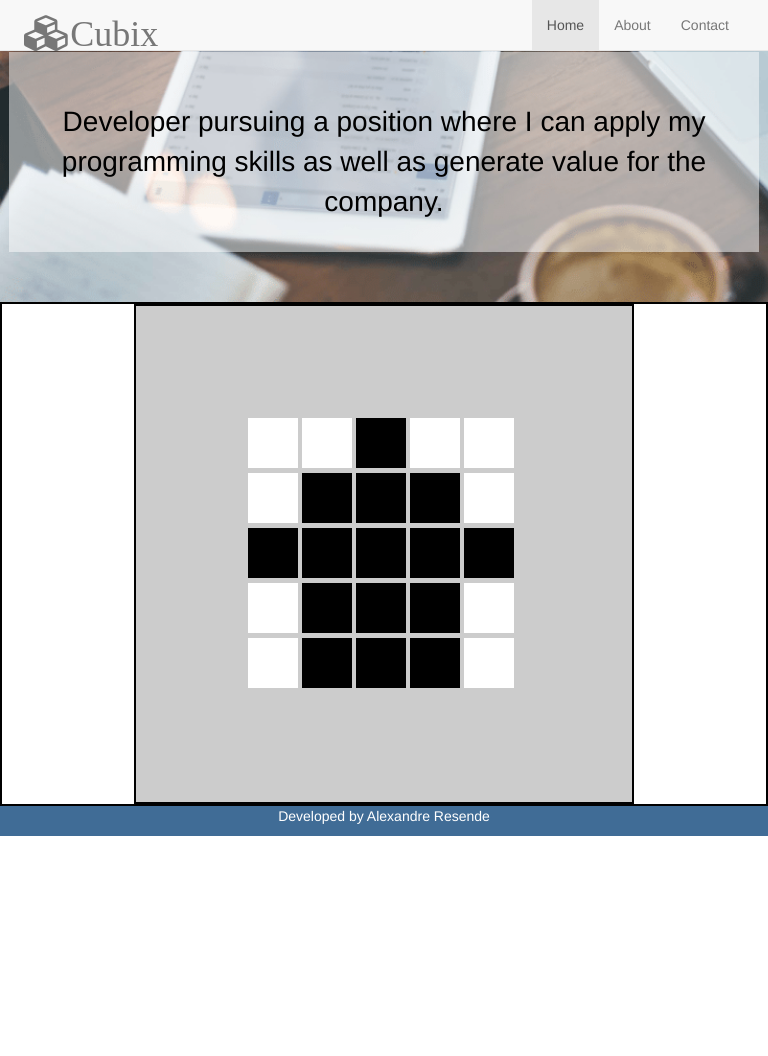
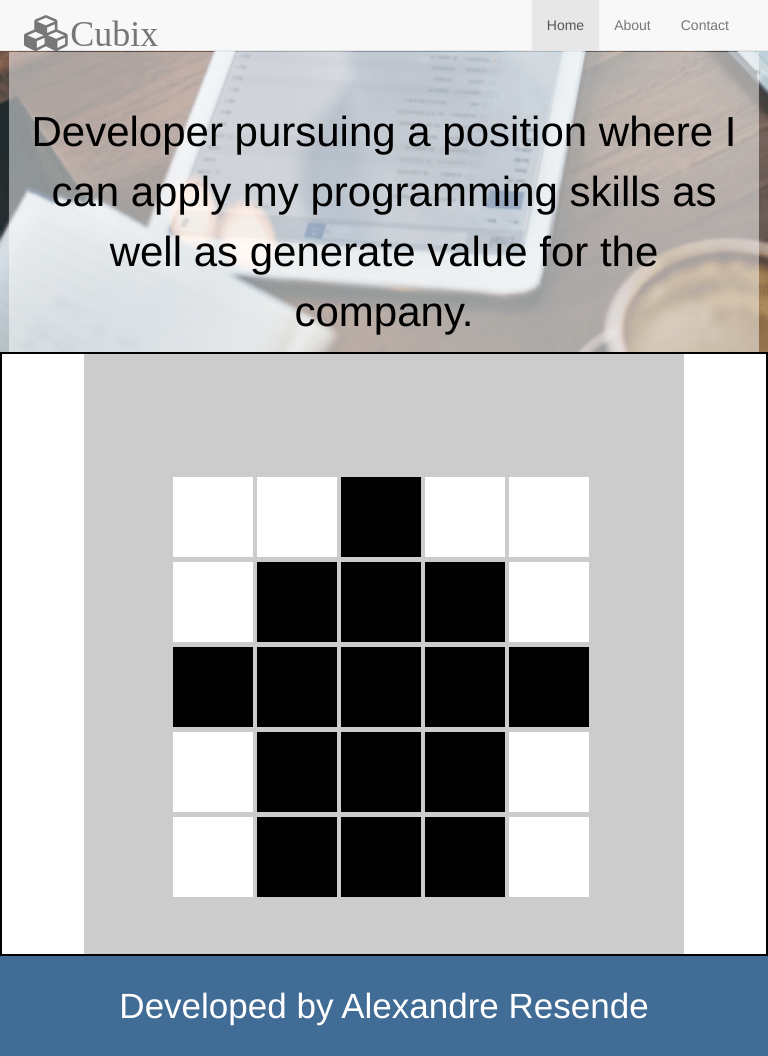
Before and after one commit to AlexandreResende/vendProject, a plain HTML site: page index.html in a window 768 px wide. Before the commit the page ends 836 px from the top, so only its background shows below. Drawn offline with Linux system fonts and the light colour scheme; no server answers.

Commit message:
Minor changes

```diff
--- a/css/style.css
+++ b/css/style.css
@@ -60,7 +60,6 @@ body, html {
 	height: 500px;
 	margin-left: auto;
 	margin-right: auto;
-	border: 2px solid #000000;
 }
 
 .squareHolder {
@@ -118,30 +117,54 @@ body, html {
 }
 
 /* MEDIA QUERIES*/
-@media(min-width:601px) and (max-width:960px){
+/*Tablet layout*/
+@media only screen and (min-width: 768px) and (max-width: 991px) {
+	.aboutSection {
+	height: 350px;
+	}
 
+	.aboutSection .description {
+	height: 300px;
+	}
+
+	.aboutSection p {
+	font-size: 3em;
+	}
+
+	.holder { /*grey area*/
+	width: 600px;
+	height: 600px;
+	margin-left: auto;
+	margin-right: auto;
+	}
+
+	.squareHolder {
+		/*div in the center*/
+		position: relative;
+		padding: 1em;
+		width: 450px;
+		height: 450px;
+	}
+
+	.square {
+		width: 80px;
+		height: 80px;
+	}
+
+	.footerSection {
+		height: 100px;
+		font-size: 2.5em;
+		line-height: 100px;
+	}
 
 }
 
-@media(max-width:600px){
-
+/* Mobile Layout */
+@media only screen and (max-width: 767px) {
 
 }
 
-@media(max-width:768px){
-	h1 {
-		font-size: 35px !important;
-		text-align: center !important;
-	}
+/* Layout largo de mobile */
+@media only screen and (min-width: 480px) and (max-width: 767px) {
 
-	h2 {
-		font-size: 25px !important;
-		text-align: center !important;
-		display: block !important;
-		line-height: 1.5em !important;
-	}
-
-	.content-icons i {
-		margin-top: 20px !important;
-	}
 }
--- a/index.html
+++ b/index.html
@@ -111,7 +111,7 @@
 		<div class="container">
 			<div class="row">
 				<div class="col-md-12">
-					<span>Developed by Alexandre Resende</span>
+					<p>Developed by Alexandre Resende</p>
 				</div>
 			</div>
 		</div>
```
